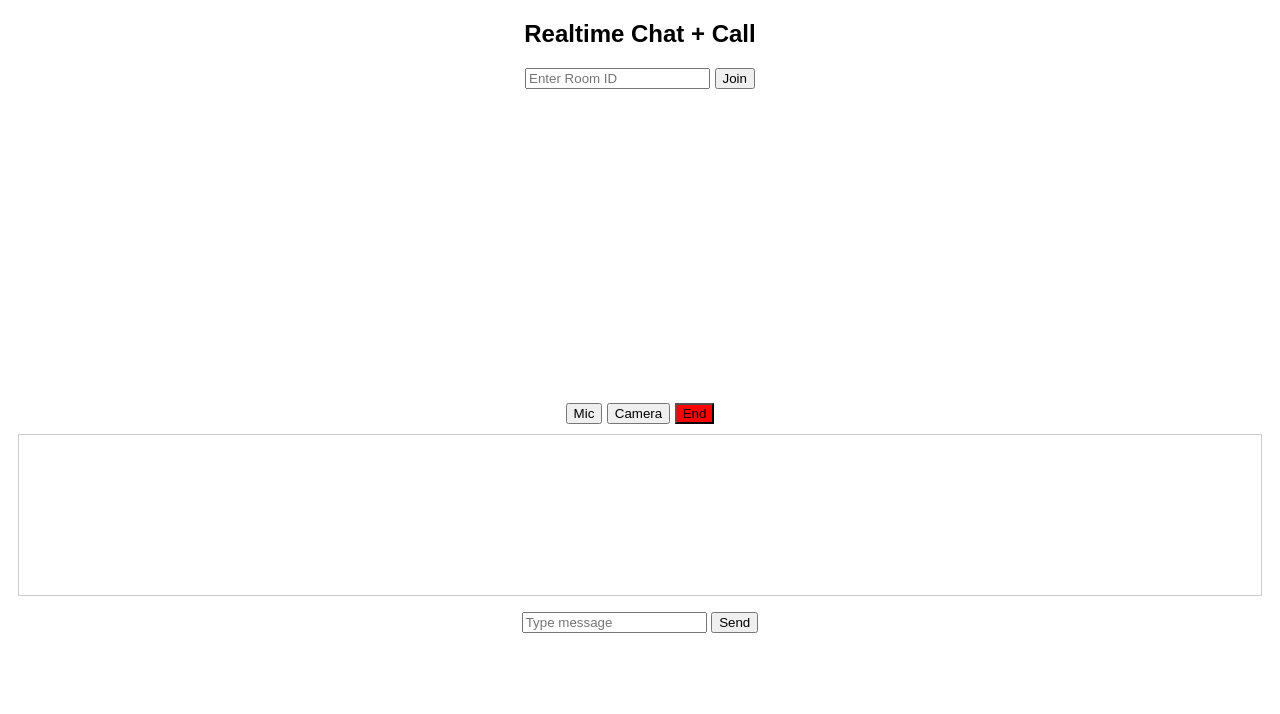
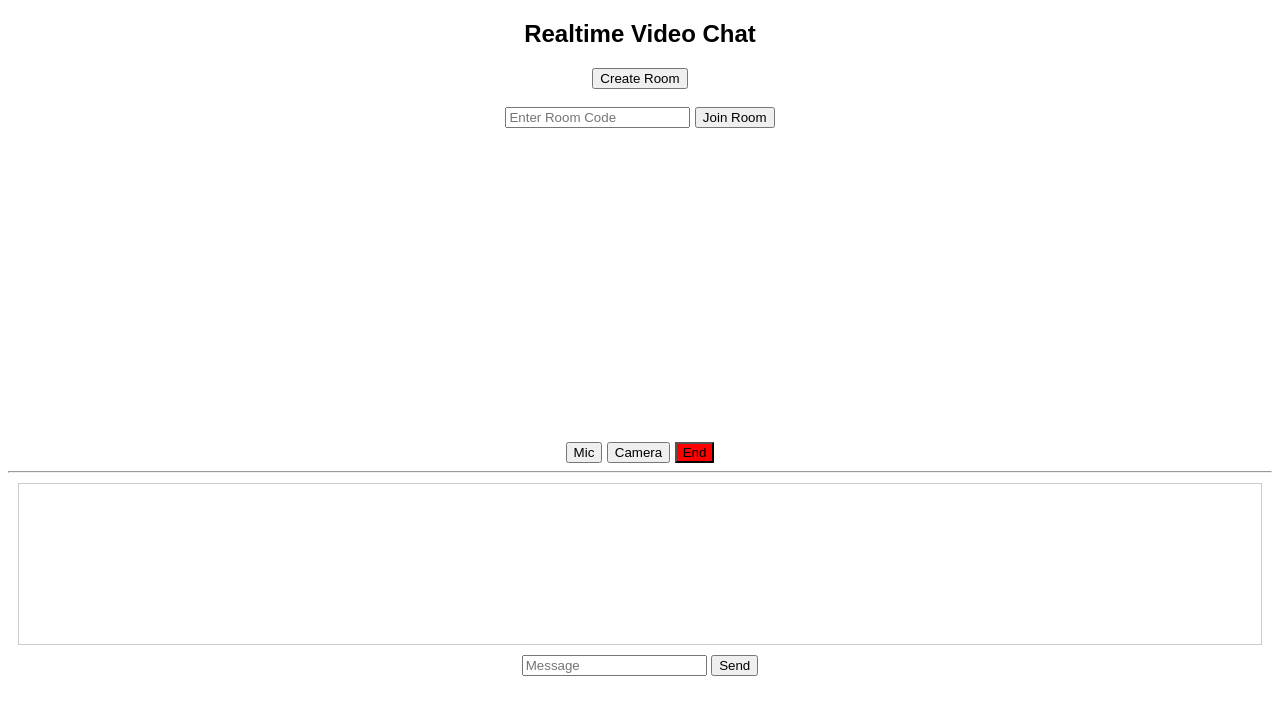
Before and after one commit to anuj62040/realtime-chat-app, a website: page public/index.html in a window 1280 px wide. Drawn offline with nearby package versions, Linux system fonts and the light colour scheme; no server answers.

Commit message:
Rename app from Realtime Chat to Video Chat

```diff
--- a/public/index.html
+++ b/public/index.html
@@ -1,33 +1,36 @@
 <!DOCTYPE html>
 <html>
 <head>
-  <title>Realtime Chat App</title>
+  <title>Video Chat App</title>
   <link rel="stylesheet" href="style.css">
 </head>
 <body>
 
-<h2>Realtime Chat + Call</h2>
+<h2>Realtime Video Chat</h2>
 
-<input id="roomInput" placeholder="Enter Room ID">
-<button onclick="joinRoom()">Join</button>
+<button onclick="createRoom()">Create Room</button>
+<br><br>
 
+<input id="roomInput" placeholder="Enter Room Code">
+<button onclick="joinRoom()">Join Room</button>
+
+<p id="roomCodeDisplay"></p>
 <p id="errorBox"></p>
 
-<!-- Video -->
 <video id="localVideo" autoplay muted></video>
 <video id="remoteVideo" autoplay></video>
 
-<div id="controls">
+<div>
   <button onclick="toggleMic()">Mic</button>
   <button onclick="toggleCam()">Camera</button>
   <button onclick="endCall()" style="background:red;">End</button>
 </div>
 
-<!-- Chat -->
+<hr>
+
 <div id="chatBox">
   <div id="messages"></div>
-  <p id="typing"></p>
-  <input id="msgInput" placeholder="Type message">
+  <input id="msgInput" placeholder="Message">
   <button onclick="sendMessage()">Send</button>
 </div>
 
```
